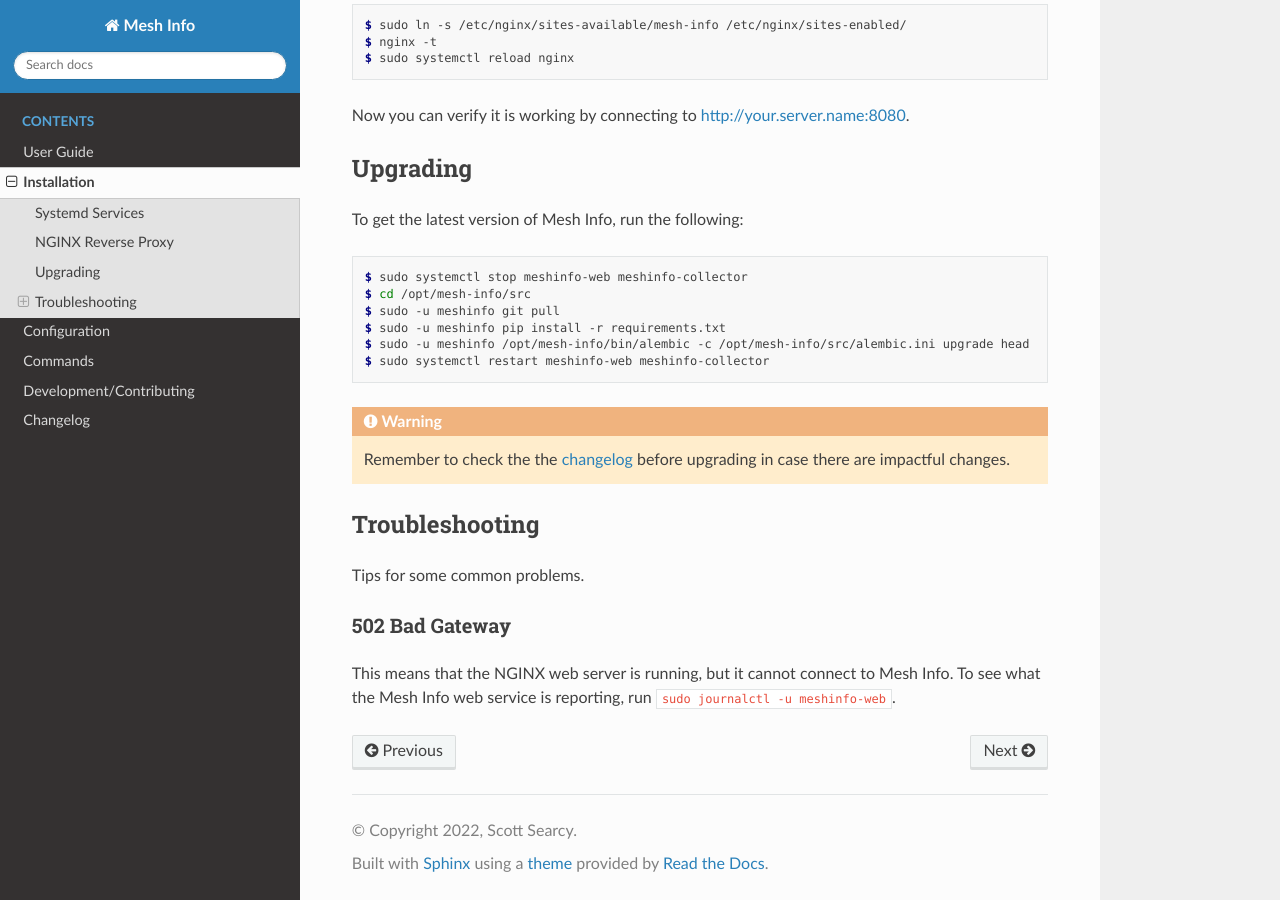
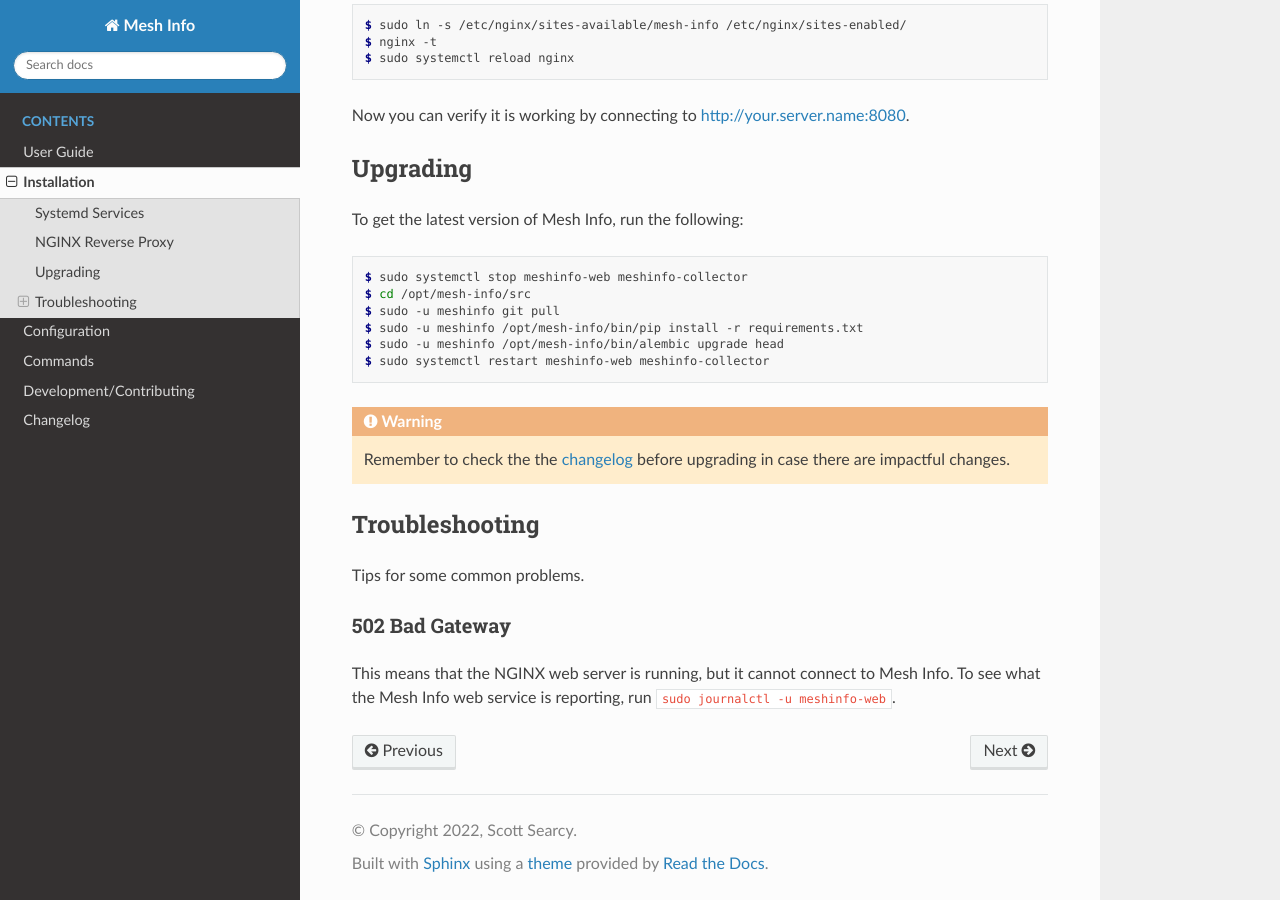
Before and after one commit to smsearcy/mesh-info, a Sphinx documentation site: the page built from docs/installation.rst, in a window 1280 px wide and 900 px high, scrolled down 3680 px. Built offline with Sphinx 7.4.7 and the Read the Docs theme 2.0.0, drawn with Linux system fonts in a browser that asks for light colours.

Commit message:
Fix upgrade instructions
The `pip` command to install/upgrade packages did not run in the
virtualenv.

```diff
--- a/docs/installation.rst
+++ b/docs/installation.rst
@@ -215,8 +215,8 @@ To get the latest version of Mesh Info, run the following:
     $ sudo systemctl stop meshinfo-web meshinfo-collector
     $ cd /opt/mesh-info/src
     $ sudo -u meshinfo git pull
-    $ sudo -u meshinfo pip install -r requirements.txt
-    $ sudo -u meshinfo /opt/mesh-info/bin/alembic -c /opt/mesh-info/src/alembic.ini upgrade head
+    $ sudo -u meshinfo /opt/mesh-info/bin/pip install -r requirements.txt
+    $ sudo -u meshinfo /opt/mesh-info/bin/alembic upgrade head
     $ sudo systemctl restart meshinfo-web meshinfo-collector
 
 .. warning::
```
